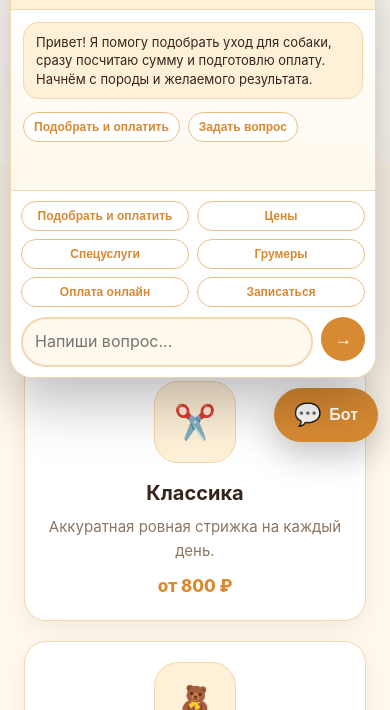
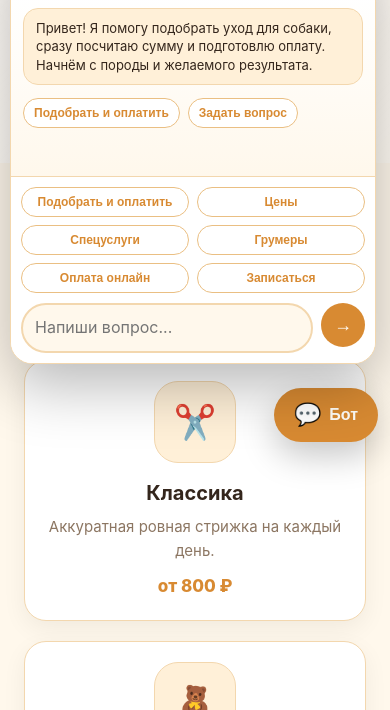
Before and after one commit to dimashparaga123321-tech/dimdim, a plain HTML site: page проекты/грум-ателье/index.html in a window 390 px wide. Shown: the part 390-1100 px from the top of the page. Drawn offline with Linux system fonts and the light colour scheme.

Commit message:
Увеличить зазор над кнопкой чат-бота

```diff
--- a/проекты/грум-ателье/index.html
+++ b/проекты/грум-ателье/index.html
@@ -529,7 +529,7 @@
       border-radius: 50%; background: var(--secondary); border: 3px solid var(--bg);
     }
     .chat-panel {
-      position: fixed; left: auto; right: 18px; bottom: 84px; transform: none;
+      position: fixed; left: auto; right: 18px; bottom: 96px; transform: none;
       width: min(360px, calc(100dvw - 28px));
       height: min(460px, calc(100dvh - 120px)); max-height: calc(100dvh - 120px);
       min-width: min(280px, calc(100dvw - 28px)); min-height: min(330px, calc(100dvh - 120px));
@@ -662,7 +662,7 @@
       .groomer-options .groomer-inspect { width: 112px; padding: 8px; }
       .chatbot { right: 12px; bottom: 12px; }
       .chat-panel {
-        left: 10px; right: 10px; bottom: 76px; transform: none; width: auto;
+        left: 10px; right: 10px; bottom: 90px; transform: none; width: auto;
         height: min(430px, calc(100dvh - 92px)); max-height: calc(100dvh - 92px);
       }
       .chat-panel.is-open { animation-name: chat-pop-mobile; }
```
